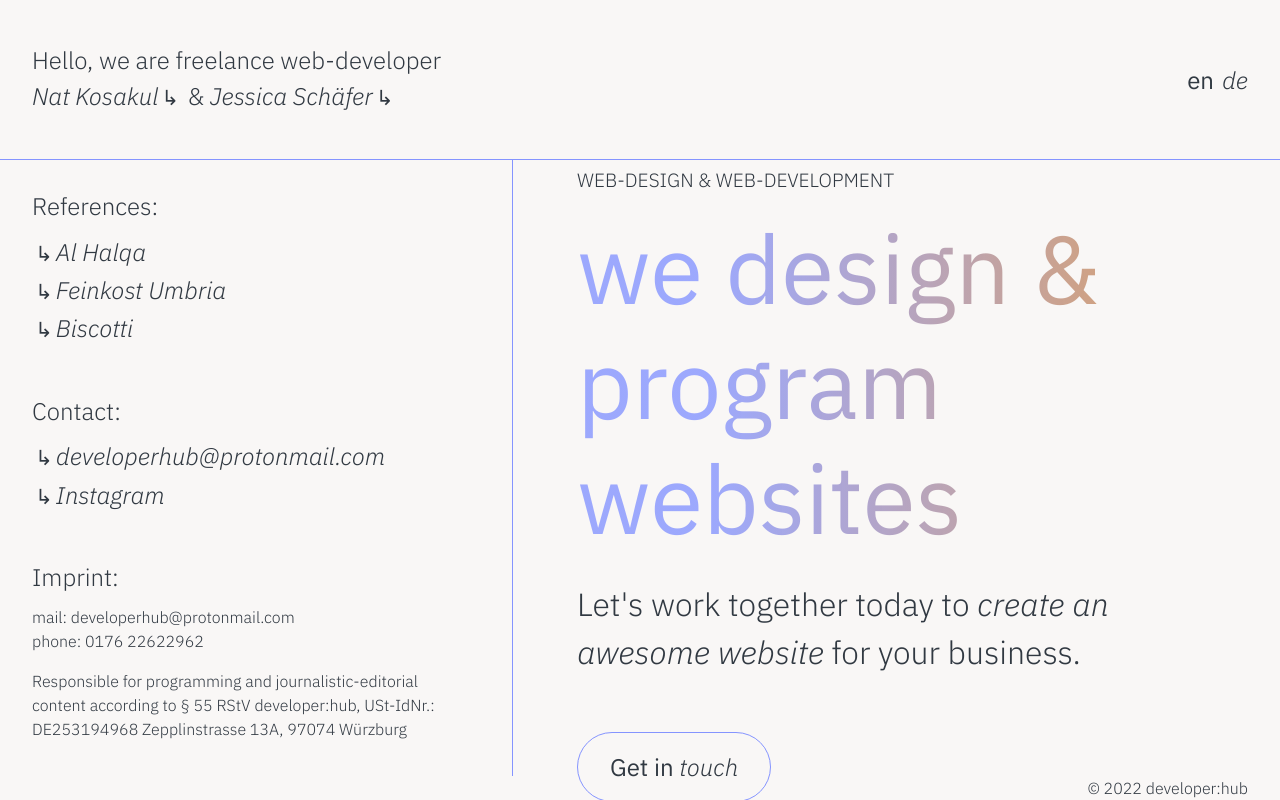
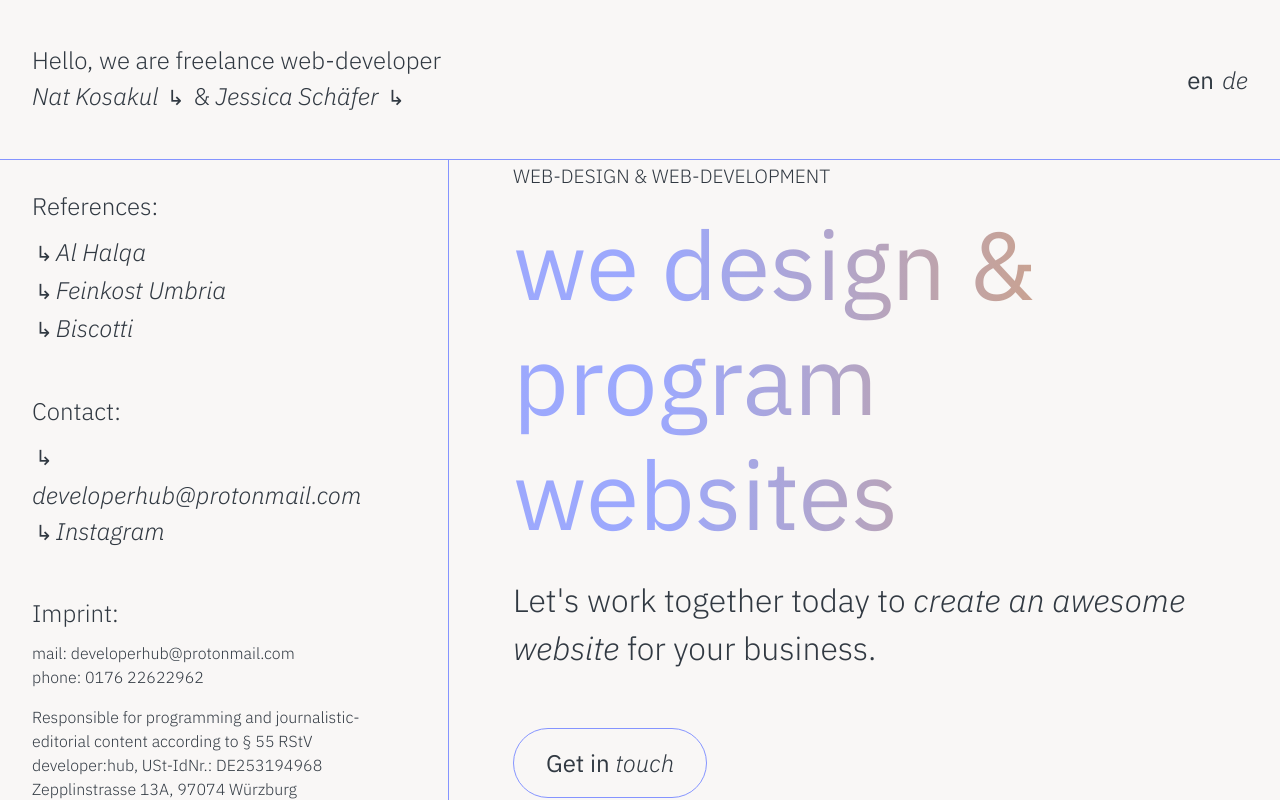
Before and after one commit to schaeferjessica/developer-hub, a Nuxt app: page / in a window 1280 px wide. Built offline with nearby package versions, Linux system fonts and the light colour scheme.

Commit message:
feat: add scrollbar styling

```diff
--- a/app.vue
+++ b/app.vue
@@ -3,12 +3,12 @@
     <header class="grid__header">
       <p class="intro">Hello, we are freelance web-developer<br>
         <a href="https://www.linkedin.com/in/nkosakul/" target="_blank">
-          <span>Nat Kosakul</span>
-          <span class="arrow"> ↳</span>
+          <span>Nat Kosakul </span>
+          <span class="arrow"> ↳ </span>
         </a> &
         <a href="https://www.linkedin.com/in/jessicaschafer/" target="_blank">
-          <span>Jessica Schäfer</span>
-          <span class="arrow"> ↳</span>
+          <span>Jessica Schäfer </span>
+          <span class="arrow"> ↳ </span>
         </a>
       </p>
 
@@ -77,10 +77,13 @@
         </address>
         <p class="imprint__text">Responsible for programming and journalistic-editorial content according to § 55 RStV developer:hub, USt-IdNr.: DE253194968 Zepplinstrasse 13A, 97074 Würzburg</p>
       </div>
+
+      <footer>
+        <small class="copyright">© 2022 developer:hub</small>
+      </footer>
     </aside>
 
     <main class="grid__main">
-      <div class="main__context">
       <span class="tagline">Web-Design & Web-Development</span>
       <header>
         <h1 class="title">we design & program websites</h1>
@@ -90,11 +93,6 @@
         <span class="button-text-regular">Get in </span>
         <span class="button-text-thin">touch</span>
       </a>
-      </div>
-
-      <footer>
-        <small class="copyright">© 2022 developer:hub</small>
-      </footer>
     </main>
   </div>
 </template>
--- a/styles/aside.scss
+++ b/styles/aside.scss
@@ -4,6 +4,8 @@
   padding-right: 4rem;
   padding-left: 2rem;
   overflow: scroll;
+  scrollbar-color: var(--color-primary) var(--color-background);
+  scrollbar-width: none;
 }
 
 .contact,
@@ -22,6 +24,11 @@
   font-size: 1rem;
 }
 
+.copyright {
+  margin-top: 1rem;
+  font-size: 1rem;
+}
+
 .arrow {
   font-size: 1.3rem;
   font-style: normal;
--- a/styles/elements.scss
+++ b/styles/elements.scss
@@ -12,12 +12,15 @@ body {
   line-height: 1.5;
   color: var(--color-text);
   background-color: var(--color-background);
-  margin: 0;
   padding: 0;
-  max-width: 1920px;
+  margin-left: auto;
+  margin-right: auto;
+  margin-top: 0;
+  margin-bottom: 0;
   hyphens: auto;
   word-wrap: break-word;
   overflow-wrap: break-word;
+  overflow: hidden;
 }
 
 a {
--- a/styles/header.scss
+++ b/styles/header.scss
@@ -1,14 +1,11 @@
-.grid {  display: grid;
-  grid-template-columns: 40% 60%;
-  grid-template-rows: 20% 100%;
-  gap: 0% 0%;
-  grid-auto-flow: row;
+.grid {
+  display: grid;
+  grid-template-columns: 35% 65%;
+  grid-template-rows: 20% 80%;
   grid-template-areas:
     "header header"
     "aside main";
-  width: 100%;
   height: 100vh;
-  overflow: hidden;
 }
 
 .grid__header { grid-area: header; }
--- a/styles/main.scss
+++ b/styles/main.scss
@@ -1,20 +1,16 @@
 .grid__main {
   border-left: 1px solid var(--color-primary);
   padding-top: 2rem;
+  padding-bottom: 2rem;
   padding-right: 2rem;
   padding-left: 4rem;
   display: flex;
   flex-direction: column;
-  justify-content: space-between;
-  height: 73%;
-}
-
-.main__context {
-  display: flex;
-  flex-direction: column;
   justify-content: center;
   align-items: flex-start;
-  height: 100%;
+  overflow: scroll;
+  scrollbar-color: var(--color-primary) var(--color-background);
+  scrollbar-width: none;
 }
 
 .tagline {
@@ -38,20 +34,15 @@
   padding: 1rem 2rem;
   display: inline-block;
   margin-top: 3.5rem;
+  transition: all 0.8s ease-in-out;
 }
 
 .button:hover,
 .button:focus-visible {
-  transform: scale(1.04);
+  transform: scale(1.02);
 }
 
 .button-text-regular {
   font-weight: 400;
   font-style: normal;
 }
-
-.copyright {
-  font-size: 1rem;
-  text-align: right;
-  display: block;
-}
```
Lines whose indentation alone changed are shown as unchanged.
